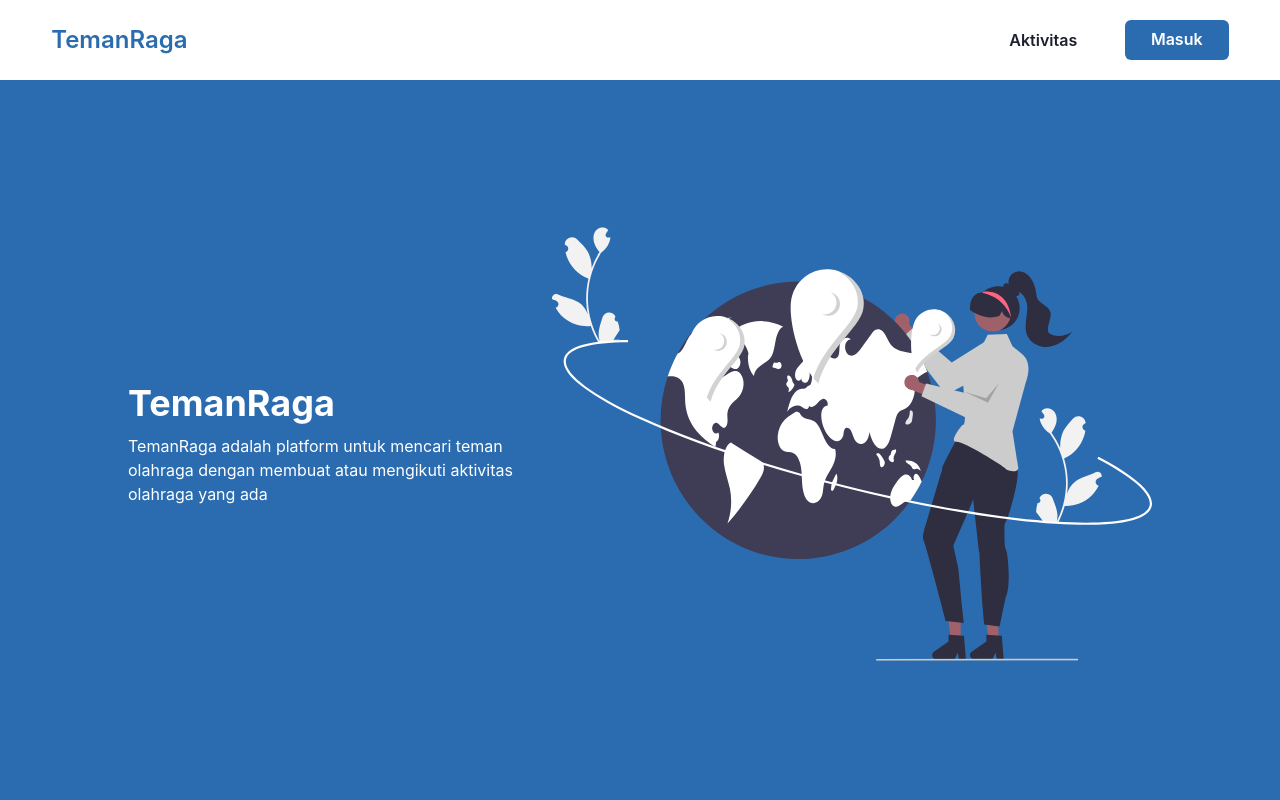
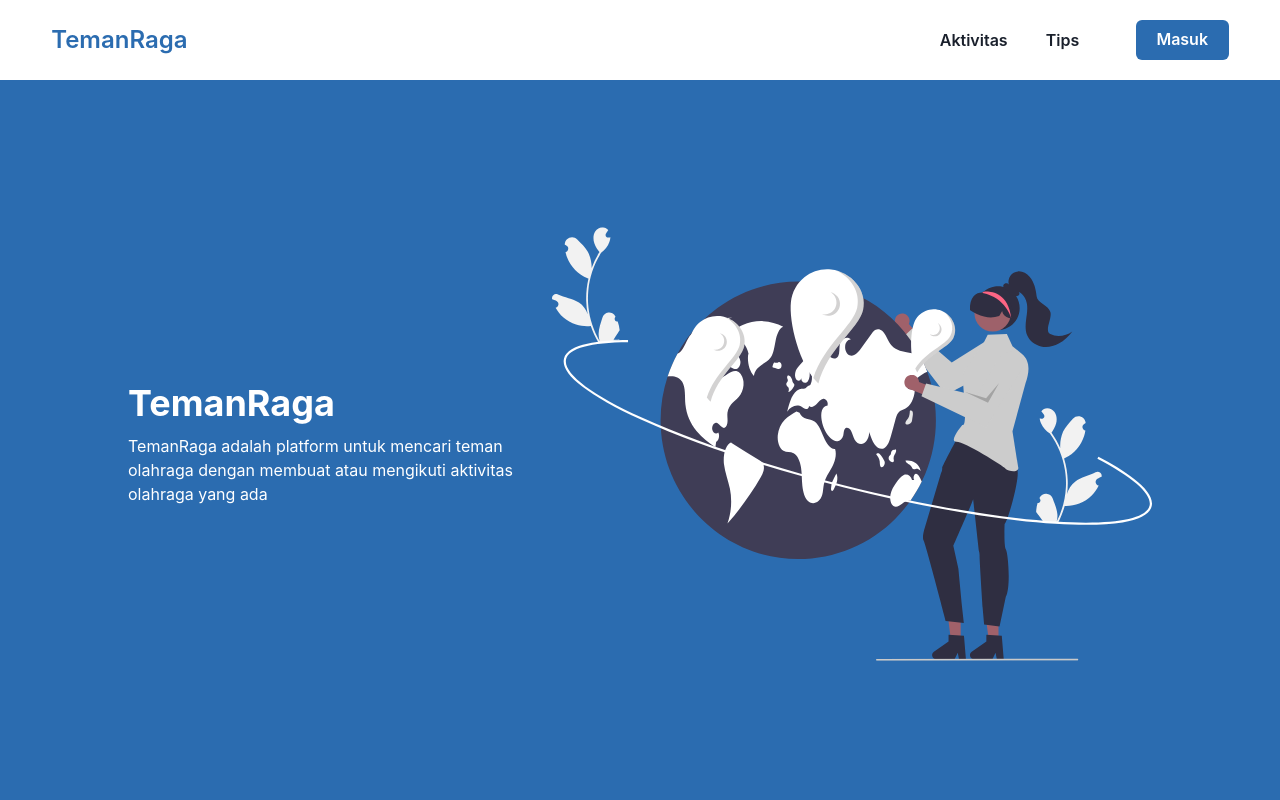
Before and after one commit to TemanRaga/temanraga-fe, a Next.js app: page / in a window 1280 px wide. Shown: the top 800 px of the page. Built offline with nearby package versions, Linux system fonts and the light colour scheme; no server answers.

Commit message:
feat: add tips in navbar

```diff
--- a/common/components/Navbar/dropdown.jsx
+++ b/common/components/Navbar/dropdown.jsx
@@ -22,6 +22,16 @@ const Dropdown = (props) => {
                 style={{ textDecoration: "none" }}
               >
                 Aktivitas
+              </Link>
+            </NextLink>
+            <NextLink href="/tips" passHref>
+              <Link
+                w="full"
+                p="4"
+                fontWeight="semibold"
+                style={{ textDecoration: "none" }}
+              >
+                Tips
               </Link>
             </NextLink>
             {props.isLogin ? (
--- a/common/components/Navbar/index.jsx
+++ b/common/components/Navbar/index.jsx
@@ -48,6 +48,16 @@ const Navbar = () => {
               Aktivitas
             </Link>
           </NextLink>
+          <NextLink href="/tips" passHref>
+            <Link
+              w="full"
+              p="4"
+              fontWeight="semibold"
+              style={{ textDecoration: "none" }}
+            >
+              Tips
+            </Link>
+          </NextLink>
           {isLogin ? (
             <>
               <NextLink href="/dashboard" passHref>
```
